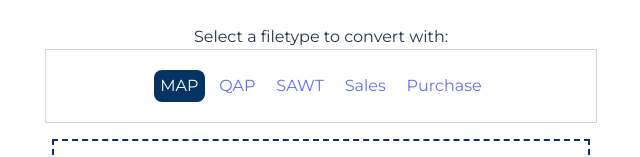
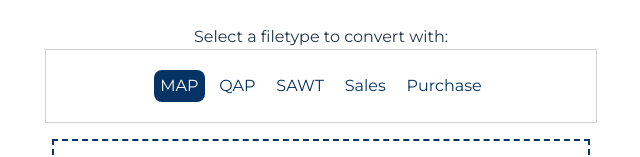
Before and after one commit to github-user-418848/file-converter, a Vue app: page /gen-dat-file/1 in a window 1280 px wide. Shown: the part 190-347 px from the top of the page, without its empty margins (319-959 px from the left). Built offline with nearby package versions, Linux system fonts and the light colour scheme.

Commit message:
added color for links

```diff
--- a/src/components/Navbar.vue
+++ b/src/components/Navbar.vue
@@ -46,12 +46,12 @@
     list-style-type: none;
   }
   nav ul li a {
+    color: var(--primary);
     padding: clamp(0.2rem, 0.2rem + 0.25vw, 0.5rem);
     border-radius: 8px;
     transition: 0.3s;
   }
   nav ul li a:hover {
-
     background-color: var(--primary);
     color: white;
   }
```
